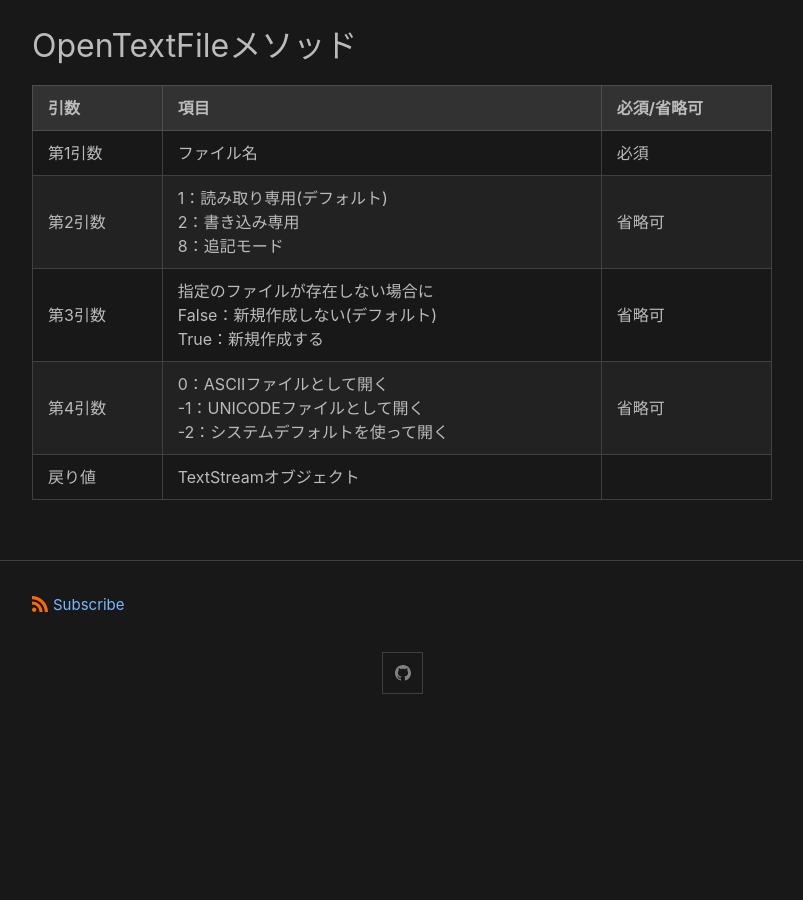
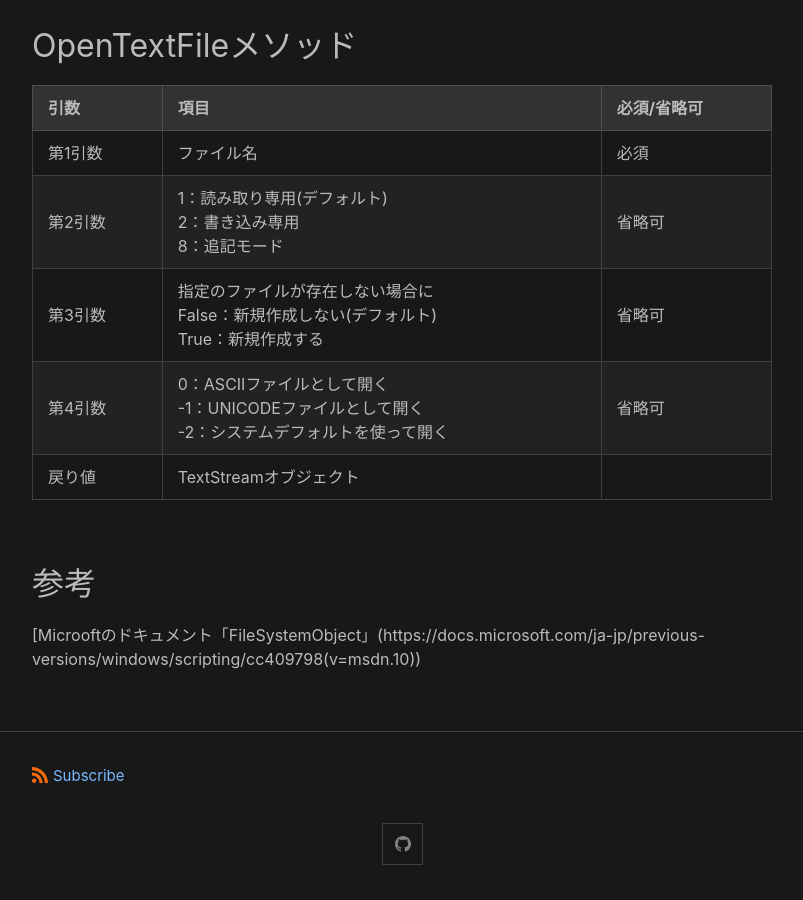
Before and after one commit to sammaya164/minima-test, a Jekyll site: the page built from _posts/2021-11-14-fso.md, in a window 1280 px wide and 900 px high, scrolled down 3000 px. Shown: the whole window, without its empty margins (238-1041 px from the left). Built offline with Jekyll 4.4.1, drawn with Linux system fonts in a browser that asks for light colours; before the commit the page ends 3729 px from its top, so only the background shows below that.

Commit message:
Update 2021-11-14-fso.md

```diff
--- a/_posts/2021-11-14-fso.md
+++ b/_posts/2021-11-14-fso.md
@@ -81,3 +81,6 @@ FileSystemObjectのプロパティ、メソッド:
 |第3引数|指定のファイルが存在しない場合に<br />False：新規作成しない(デフォルト)<br />True：新規作成する|省略可|
 |第4引数|0：ASCIIファイルとして開く<br />-1：UNICODEファイルとして開く<br />-2：システムデフォルトを使って開く|省略可|
 |戻り値|TextStreamオブジェクト||
+
+## 参考
+[Microoftのドキュメント「FileSystemObject」(https://docs.microsoft.com/ja-jp/previous-versions/windows/scripting/cc409798(v=msdn.10))
```
